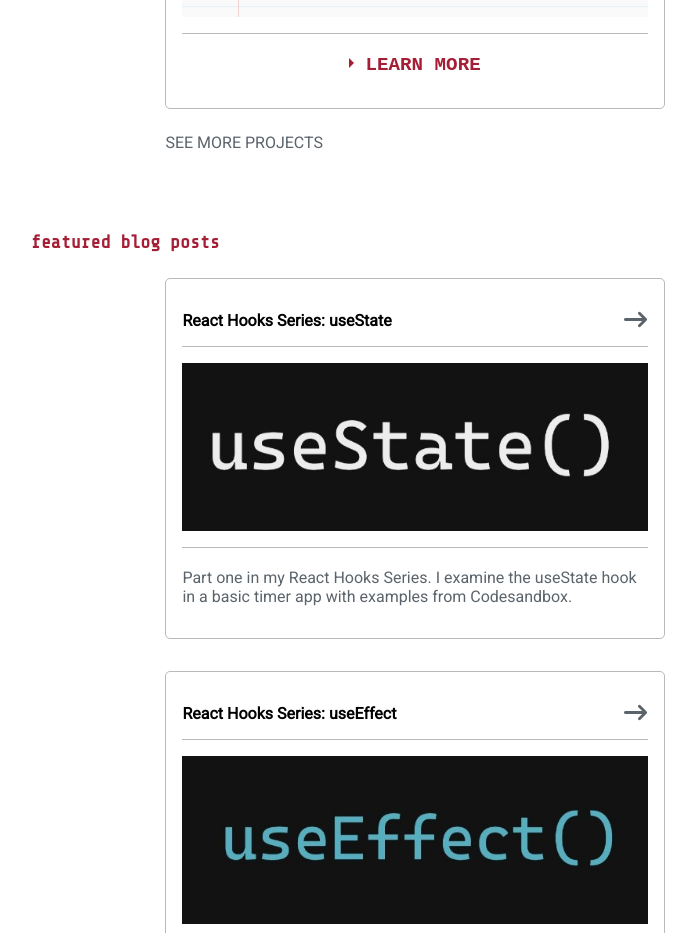
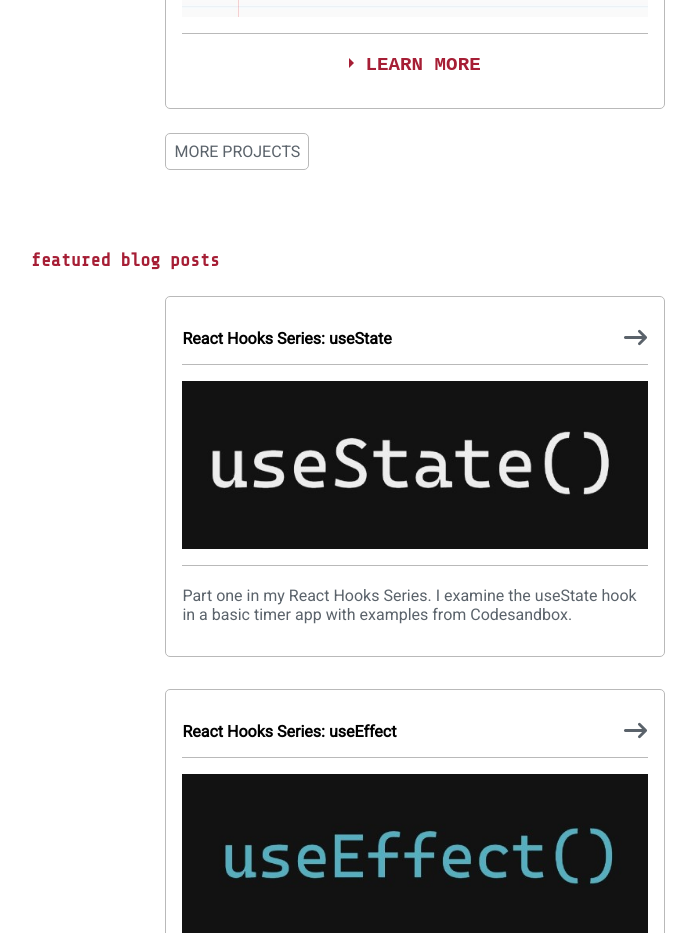
Before and after one commit to jamesncox/portfolio-v2, a React (Create React App) app: page / in a window 1280 px wide. Shown: the part 2520-3453 px from the top of the page, without its empty margins (225-921 px from the left). Built offline with nearby package versions, Linux system fonts and the light colour scheme.

Commit message:
Update ProjectLink.js with .see-more-text

```diff
--- a/src/components/projects/ProjectLink.js
+++ b/src/components/projects/ProjectLink.js
@@ -4,16 +4,7 @@ export default function ProjectLink() {
 
     return (
         <a className="see-more-blogs" href="https://github.com/jamesncox" rel="noopener noreferrer" target="_blank">
-            <p className="text">SEE MORE PROJECTS</p>
-            {/* <div className="arrow-icon">
-                <svg
-                    className="icon-link"
-                    xmlns="http://www.w3.org/2000/svg"
-                    viewBox="0 0 16 16"
-                >
-                    <path fillRule="evenodd" d="M1 8a.5.5 0 0 1 .5-.5h11.793l-3.147-3.146a.5.5 0 0 1 .708-.708l4 4a.5.5 0 0 1 0 .708l-4 4a.5.5 0 0 1-.708-.708L13.293 8.5H1.5A.5.5 0 0 1 1 8z"/>
-                </svg>
-            </div> */}
+            <p className="see-more-text">MORE PROJECTS</p>
         </a>
     )
 }
```
